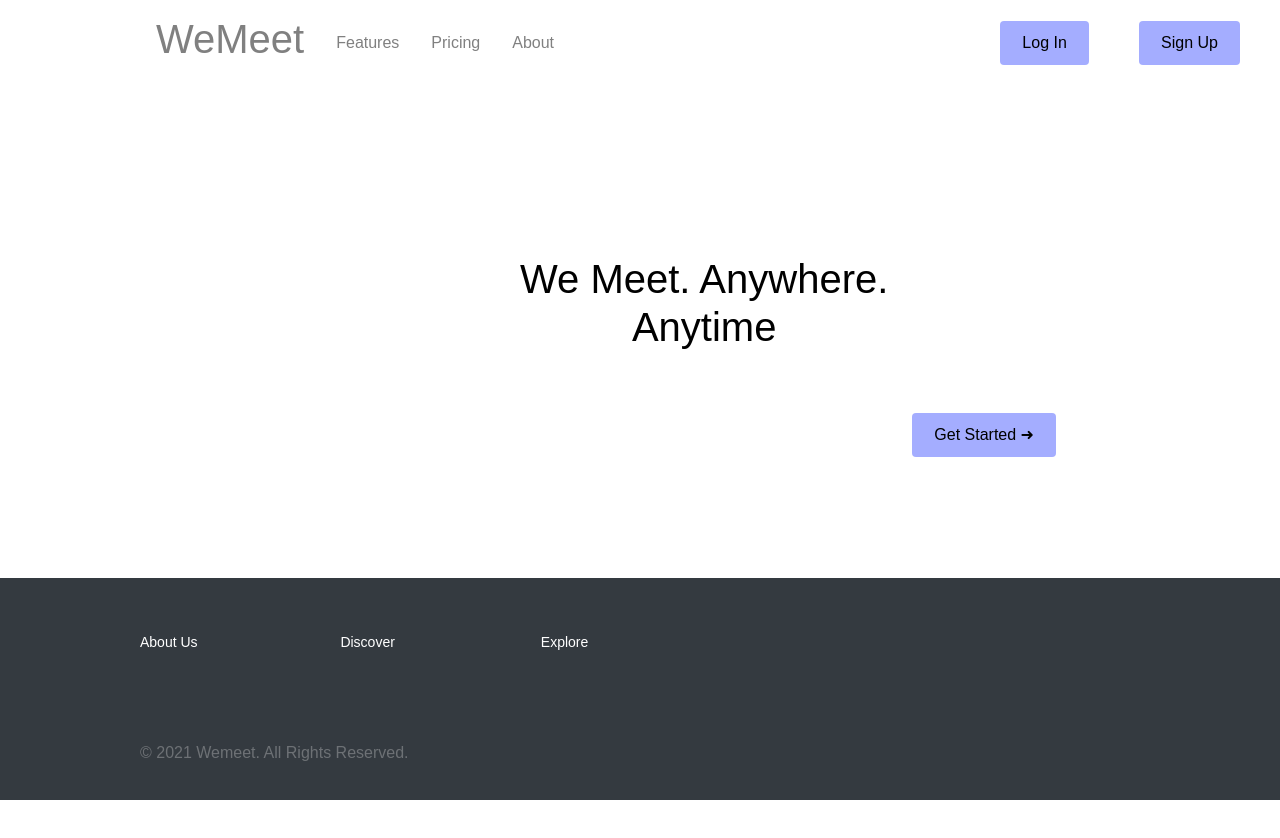
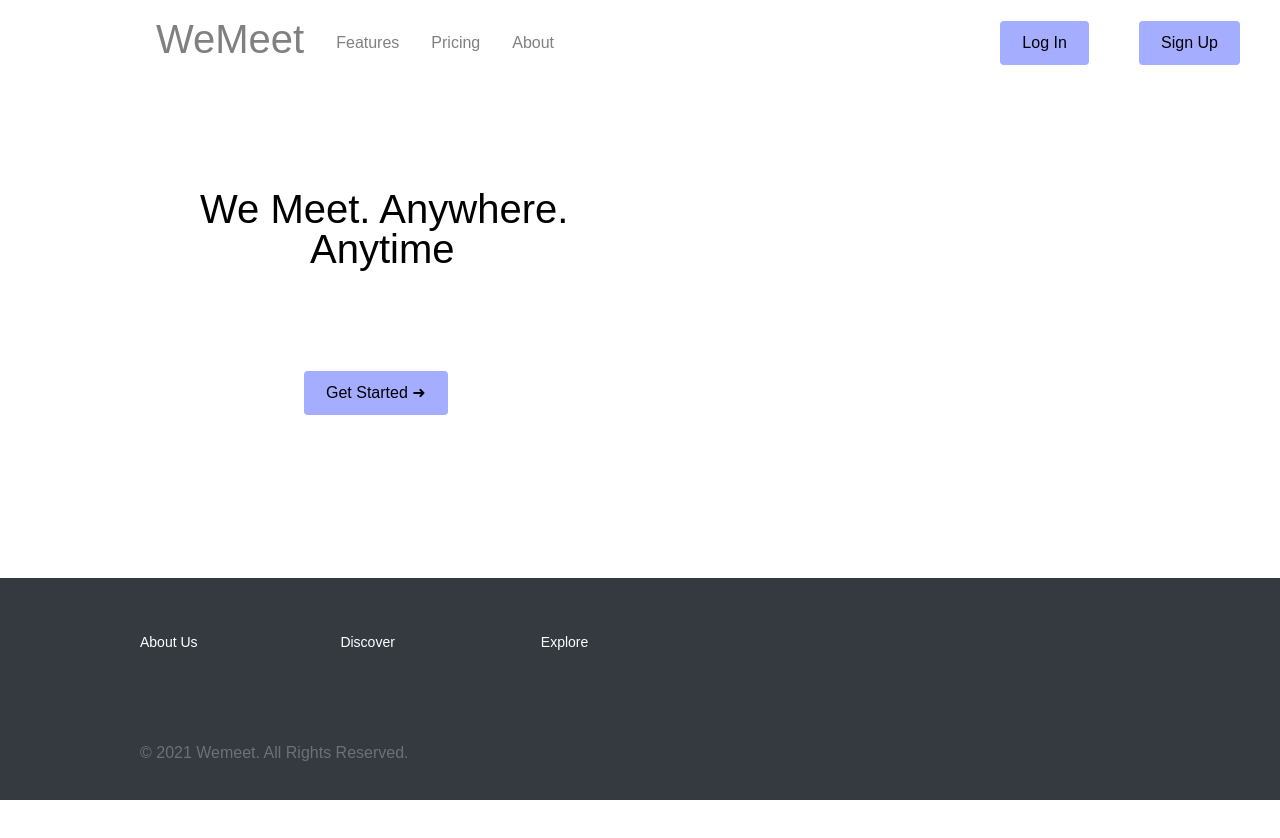
Before and after one commit to sameehsuhail/wemeet, a React (Create React App) app: page / in a window 1280 px wide. Shown: the top 838 px of the page. Built offline with nearby package versions, Linux system fonts and the light colour scheme; a small style sheet from the web is missing.

Commit message:
fixed landing page css

```diff
--- a/src/pages/NavbarElements.js
+++ b/src/pages/NavbarElements.js
@@ -4,6 +4,7 @@ import styled from 'styled-components';
 
 export const NavBtn = styled.nav`
 display: flex;
+
 align-items: center;
 margin-right: 24px;
 /* Third Nav */
--- a/src/pages/dashboard.css
+++ b/src/pages/dashboard.css
@@ -1,8 +1,22 @@
-.ongoing{
+.table{
     display: inline-block;
     height:10%;
 
-    margin-left: 20%;
+    margin-left: 10%;
     margin-top:2%;
-    text-align: center;
+    text-align: left;
+
+
+
+
 }
+
+td {
+   padding-right: 20px;
+    border: 1px solid #666;
+
+}
+tr:nth-child(1) {
+    background-color:#B8DAFF;
+    outline-style: solid;
+}
--- a/src/pages/dashboard.js
+++ b/src/pages/dashboard.js
@@ -20,7 +20,7 @@ const Dashboard = () => {
                 <tbody>
                     <tr>
 
-                        <td>Task 1</td>
+                        <td>Task 1 fdsfsdfsdfsf</td>
 
                     </tr>
                     <tr>
--- a/src/pages/index.js
+++ b/src/pages/index.js
@@ -9,17 +9,24 @@ return (
 	<div
 	style={{
 		display: 'flex',
-		justifyContent: 'Right',
-		alignItems: 'Right',
+		justifyContent: 'Left',
+		flexDirection: 'column',
+		alignItems: 'Left',
 		height: '100vh',
 		family: 'Open Sans',
 	}}
 	>
-	<h1 style={{ color: "black", paddingTop: 220, paddingLeft:200,
-	textAlign:"center",
-				marginTop: "-50px" }}>We Meet. Anywhere.<br/> Anytime</h1>
+	<h1 style={{ color: "black", paddingBottom: 10, paddingTop: 150, paddingLeft:200,
+	textAlign:"left",
+				marginTop: "-50px" }}>We Meet. Anywhere.</h1><br/>
 
-	<NavBtn style={{paddingRight:200, paddingBottom:100}}>
+		<h1 style={{
+			color: "black", paddingLeft: 310, paddingBottom: 90,
+			textAlign: "left",
+			marginTop: "-50px"
+		}}> Anytime</h1>
+
+	<NavBtn style={{paddingLeft:280, paddingBottom:100}}>
 	<NavBtnLink to='/landing'>Get Started ➜</NavBtnLink>
 	</NavBtn>
 	</div>
--- a/src/pages/landing.js
+++ b/src/pages/landing.js
@@ -18,7 +18,8 @@ return (
 		display: 'flex',
 		justifyContent: 'Right',
 		alignItems: 'Right',
-		height: '100vh'
+		height: '100vh',
+		flexDirection: 'column'
 	}}
 	>
 	<h1>Select meeting timings</h1>
```
